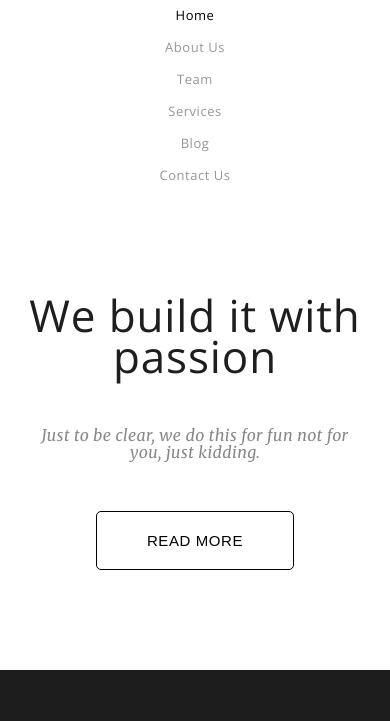
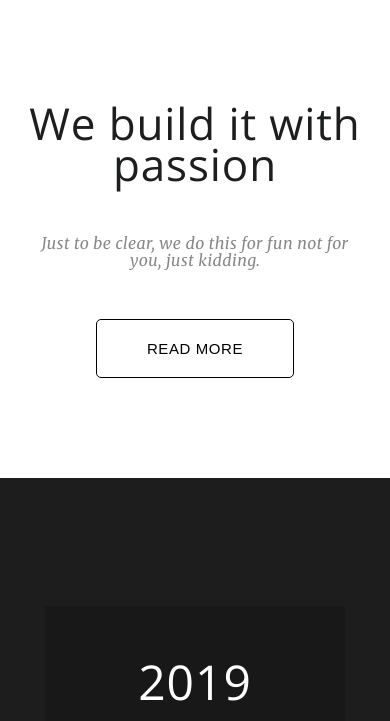
Before and after one commit to indira-faizullina/Wordpress-site, a plain HTML site: page index.html in a window 390 px wide. Shown: the part 56-777 px from the top of the page. Drawn offline with nearby package versions, Linux system fonts and the light colour scheme.

Commit message:
debag index.html

```diff
--- a/index.html
+++ b/index.html
@@ -30,7 +30,7 @@
             <a href="#"><img src="img/logo.jpg" alt="logo" class="logo" /></a>
             <div class="menu__burger"></div>
           </div>
-          <ul class="menu open" id="burger-menu">
+          <ul class="menu" id="burger-menu">
             <li class="menu__item active"><a href="#header">Home</a></li>
             <li class="menu__item"><a href="#about">About Us</a></li>
             <li class="menu__item"><a href="#team">Team</a></li>
```
